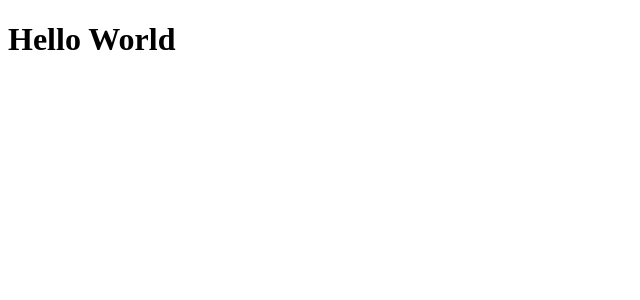
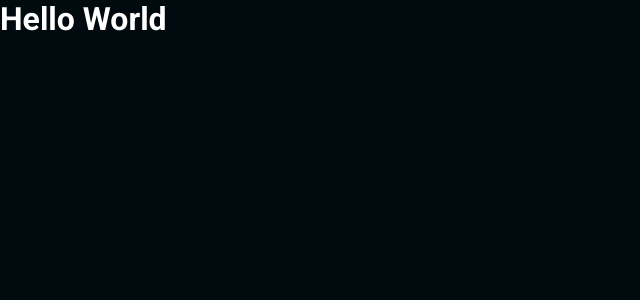
Before and after one commit to agleymelo/food-explorer-web, a React (Vite) app: page / in a window 1280 px wide. Shown: the top 300 px of the page, without its empty margins (0-640 px from the left). Built offline with nearby package versions, Linux system fonts and the light colour scheme.

Commit message:
create global.js and application

```diff
--- a/index.html
+++ b/index.html
@@ -2,8 +2,17 @@
 <html lang="en">
   <head>
     <meta charset="UTF-8" />
+    <link rel="preconnect" href="https://fonts.googleapis.com" />
+    <link rel="preconnect" href="https://fonts.gstatic.com" crossorigin />
+
     <meta name="viewport" content="width=device-width, initial-scale=1.0" />
+
     <title>Food Explorere</title>
+
+    <link
+      href="https://fonts.googleapis.com/css2?family=Poppins:ital,wght@0,100;0,200;0,300;0,400;0,500;0,600;0,700;0,800;0,900;1,100;1,200;1,300;1,400;1,500;1,600;1,700;1,800;1,900&family=Roboto:ital,wght@0,100;0,300;0,400;0,500;0,700;0,900;1,100;1,300;1,400;1,500;1,700;1,900&display=swap"
+      rel="stylesheet"
+    />
   </head>
   <body>
     <div id="root"></div>
--- a/src/main.jsx
+++ b/src/main.jsx
@@ -1,9 +1,18 @@
 import React from 'react'
 import ReactDOM from 'react-dom/client'
+import { ThemeProvider } from 'styled-components'
+
+import theme from './styles/theme.js'
+import GlobalStyle from './styles/global.js'
+
 import { App } from './App.jsx'
 
 ReactDOM.createRoot(document.getElementById('root')).render(
   <React.StrictMode>
-    <App />
+    <ThemeProvider theme={theme}>
+      <GlobalStyle />
+
+      <App />
+    </ThemeProvider>
   </React.StrictMode>
 )
--- /dev/null
+++ b/src/styles/global.js
@@ -0,0 +1,25 @@
+import { createGlobalStyle } from 'styled-components'
+
+export default createGlobalStyle`
+  * {
+    padding: 0;
+    margin: 0;
+    box-sizing: border-box;
+  }
+
+  :root {
+    font-size: 16px;
+  }
+
+  body {
+    background-color: ${({ theme }) => theme.COLORS.DARK_400};
+    color: ${({ theme }) => theme.COLORS.LIGHT_100};
+  }
+
+  body, input, button, textarea {
+    font-size: 1rem;
+    font-family: "Roboto", sans-serif;
+
+    -webkit-font-smoothing: antialiased;
+  }
+`
```
